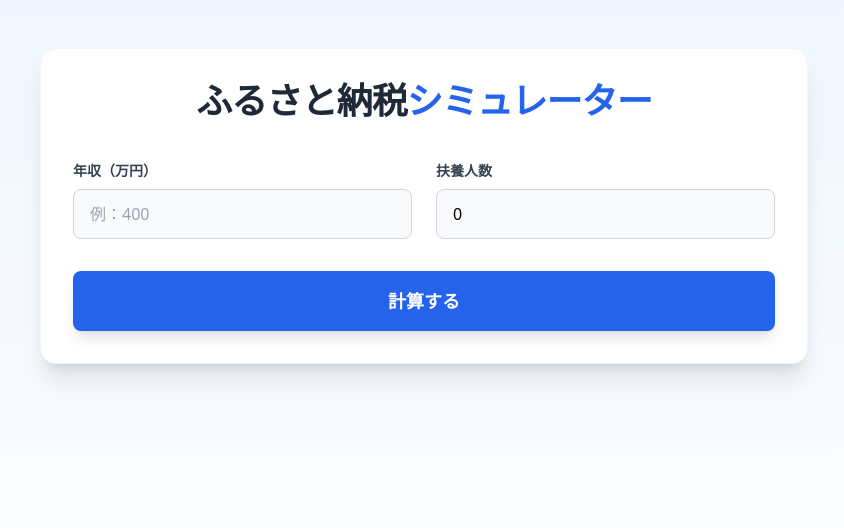
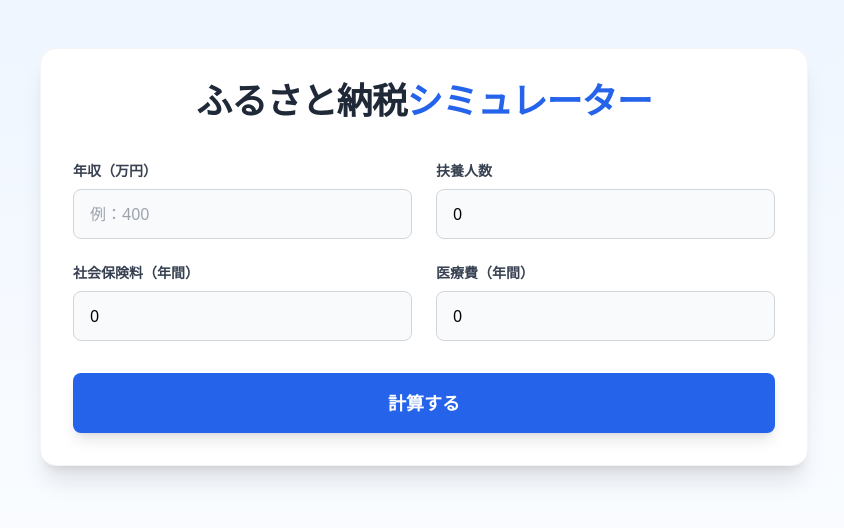
Before and after one commit to NoriyukiTanabe/furusato, a React (Vite) app: page / in a window 1280 px wide. Shown: the top 528 px of the page, without its empty margins (216-1060 px from the left). Built offline with nearby package versions, Linux system fonts and the light colour scheme.

Commit message:
Add social insurance and medical expense deductions to Furusato tax calculation

```diff
--- a/src/App.tsx
+++ b/src/App.tsx
@@ -5,6 +5,8 @@ function App() {
   const [annualIncomeDisplay, setAnnualIncomeDisplay] = useState<string>('')
   const [annualIncome, setAnnualIncome] = useState<number>(0)
   const [dependents, setDependents] = useState<number>(0)
+  const [socialInsurance, setSocialInsurance] = useState<number>(0)
+  const [medicalExpenses, setMedicalExpenses] = useState<number>(0)
   const [result, setResult] = useState<{
     maxDonation: number;
     taxBenefit: number;
@@ -29,7 +31,12 @@ function App() {
   }
 
   const handleCalculate = () => {
-    const result = calculateFurusato(annualIncome * 10000, dependents)
+    const result = calculateFurusato(
+      annualIncome * 10000,
+      dependents,
+      socialInsurance,
+      medicalExpenses
+    )
     setResult(result)
   }
 
@@ -65,6 +72,32 @@ function App() {
                 min="0"
                 className="w-full px-4 py-3 rounded-lg border border-gray-300 focus:ring-2 focus:ring-blue-500 focus:border-blue-500 transition-all duration-200 bg-gray-50"
                 placeholder="例：2"
+              />
+            </div>
+            <div className="space-y-2">
+              <label className="block text-sm font-semibold text-gray-700">
+                社会保険料（年間）
+              </label>
+              <input
+                type="number"
+                value={socialInsurance}
+                onChange={(e) => setSocialInsurance(Number(e.target.value))}
+                min="0"
+                className="w-full px-4 py-3 rounded-lg border border-gray-300 focus:ring-2 focus:ring-blue-500 focus:border-blue-500 transition-all duration-200 bg-gray-50"
+                placeholder="例：500000"
+              />
+            </div>
+            <div className="space-y-2">
+              <label className="block text-sm font-semibold text-gray-700">
+                医療費（年間）
+              </label>
+              <input
+                type="number"
+                value={medicalExpenses}
+                onChange={(e) => setMedicalExpenses(Number(e.target.value))}
+                min="0"
+                className="w-full px-4 py-3 rounded-lg border border-gray-300 focus:ring-2 focus:ring-blue-500 focus:border-blue-500 transition-all duration-200 bg-gray-50"
+                placeholder="例：200000"
               />
             </div>
           </div>
--- a/src/utils/furusato/calculators/DeductionCalculator.ts
+++ b/src/utils/furusato/calculators/DeductionCalculator.ts
@@ -2,22 +2,35 @@ import { DEDUCTION_AMOUNTS } from '../constants/deductionAmounts';
 
 /**
  * 各種控除額を計算するクラス
- * 基礎控除と扶養控除の合計額を計算する
+ * 基礎控除、扶養控除、社会保険料控除、医療費控除の合計額を計算する
  */
 export class DeductionCalculator {
   /**
    * 控除総額を計算する
    * @param dependents - 扶養家族の人数
-   * @returns 基礎控除と扶養控除の合計額
+   * @param socialInsurance - 社会保険料支払額
+   * @param medicalExpenses - 医療費支払額
+   * @param annualIncome - 年間所得額
+   * @returns すべての控除の合計額
    */
-  static calculate(dependents: number): number {
+  static calculate(dependents: number, socialInsurance: number, medicalExpenses: number, annualIncome: number): number {
     // 基礎控除額を取得
     const basicDeduction = DEDUCTION_AMOUNTS.BASIC;
 
     // 扶養控除額を計算（扶養家族数 × 1人あたりの控除額）
     const dependentDeduction = DEDUCTION_AMOUNTS.DEPENDENT * dependents;
 
+    // 社会保険料控除額（全額控除）
+    const socialInsuranceDeduction = socialInsurance;
+
+    // 医療費控除額を計算
+    // 医療費が10万円を超えた分、または年収の5%を超えた分のいずれか低い方を控除
+    const medicalDeduction = Math.max(0, Math.min(
+      medicalExpenses - 100000,
+      medicalExpenses - (annualIncome * 0.05)
+    ));
+
     // 合計控除額を返す
-    return basicDeduction + dependentDeduction;
+    return basicDeduction + dependentDeduction + socialInsuranceDeduction + medicalDeduction;
   }
 }
--- a/src/utils/furusato/calculators/TaxableIncomeCalculator.ts
+++ b/src/utils/furusato/calculators/TaxableIncomeCalculator.ts
@@ -9,17 +9,22 @@ import { DeductionCalculator } from './DeductionCalculator';
 export class TaxableIncomeCalculator {
   /**
    * 課税対象所得を計算する
-   * @param params - 計算に必要なパラメータ（年間所得額と扶養家族数）
+   * @param params - 計算に必要なパラメータ
    * @returns 課税対象所得額
    */
   static calculate(params: TaxableIncomeParams): number {
-    const { annualIncome, dependents } = params;
+    const { annualIncome, dependents, socialInsurance, medicalExpenses } = params;
 
     // 給与所得控除を計算
     const employmentDeduction = EmploymentIncomeCalculator.calculate(annualIncome);
 
     // その他の控除額を計算
-    const totalDeductions = DeductionCalculator.calculate(dependents);
+    const totalDeductions = DeductionCalculator.calculate(
+      dependents,
+      socialInsurance,
+      medicalExpenses,
+      annualIncome
+    );
 
     // 課税対象所得を計算（マイナスにならないよう0円で下限を設定）
     return Math.max(0, annualIncome - employmentDeduction - totalDeductions);
--- a/src/utils/furusato/index.ts
+++ b/src/utils/furusato/index.ts
@@ -5,10 +5,17 @@ import type { FurusatoResult } from './interfaces/types';
  * ふるさと納税の計算を実行する関数
  * @param annualIncome - 年間所得額
  * @param dependents - 扶養家族の人数
+ * @param socialInsurance - 社会保険料支払額
+ * @param medicalExpenses - 医療費支払額
  * @returns ふるさと納税の計算結果（上限額、控除額、実質負担額）
  */
-export const calculateFurusato = (annualIncome: number, dependents: number): FurusatoResult => {
-  return FurusatoCalculatorMediator.calculate(annualIncome, dependents);
+export const calculateFurusato = (
+  annualIncome: number,
+  dependents: number,
+  socialInsurance: number,
+  medicalExpenses: number
+): FurusatoResult => {
+  return FurusatoCalculatorMediator.calculate(annualIncome, dependents, socialInsurance, medicalExpenses);
 };
 
 // 型定義のエクスポート
--- a/src/utils/furusato/interfaces/types.ts
+++ b/src/utils/furusato/interfaces/types.ts
@@ -21,4 +21,10 @@ export interface TaxableIncomeParams {
 
   /** 扶養家族の人数 */
   dependents: number;
+
+  /** 社会保険料支払額 */
+  socialInsurance: number;
+
+  /** 医療費支払額 */
+  medicalExpenses: number;
 }
--- a/src/utils/furusato/mediator/FurusatoCalculatorMediator.ts
+++ b/src/utils/furusato/mediator/FurusatoCalculatorMediator.ts
@@ -11,13 +11,22 @@ export class FurusatoCalculatorMediator {
    * ふるさと納税の計算を実行する
    * @param annualIncome - 年間所得額
    * @param dependents - 扶養家族の人数
+   * @param socialInsurance - 社会保険料支払額
+   * @param medicalExpenses - 医療費支払額
    * @returns ふるさと納税の計算結果（上限額、控除額、実質負担額）
    */
-  static calculate(annualIncome: number, dependents: number): FurusatoResult {
+  static calculate(
+    annualIncome: number,
+    dependents: number,
+    socialInsurance: number,
+    medicalExpenses: number
+  ): FurusatoResult {
     // 課税対象所得を計算
     const taxableIncome = TaxableIncomeCalculator.calculate({
       annualIncome,
-      dependents
+      dependents,
+      socialInsurance,
+      medicalExpenses
     });
 
     // 住民税所得割額を計算
```
